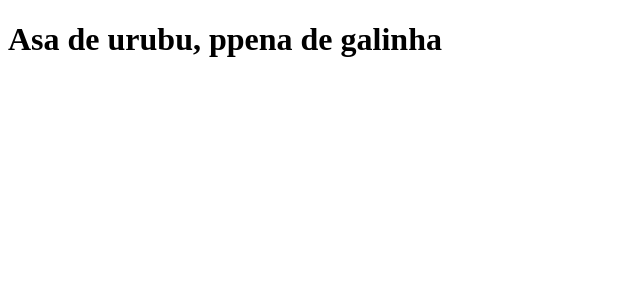
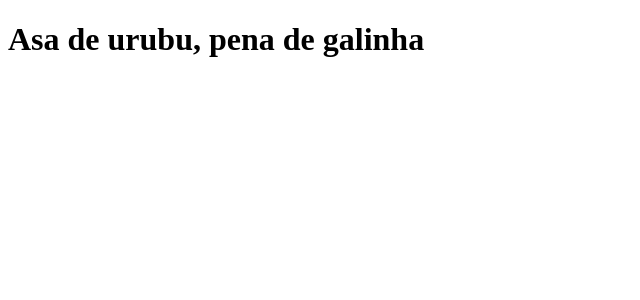
Before and after one commit to Gabriel-Flor3ntino/clone-tabnews, a Next.js app: page / in a window 1280 px wide. Shown: the top 300 px of the page, without its empty margins (0-640 px from the left). Built offline with nearby package versions, Linux system fonts and the light colour scheme.

Commit message:
modifica a frase

```diff
--- a/pages/index.js
+++ b/pages/index.js
@@ -1,5 +1,5 @@
 function Home() {
-    return <h1>Asa de urubu, ppena de galinha</h1>
+    return <h1>Asa de urubu, pena de galinha</h1>
 }
 
 export default Home;
```
